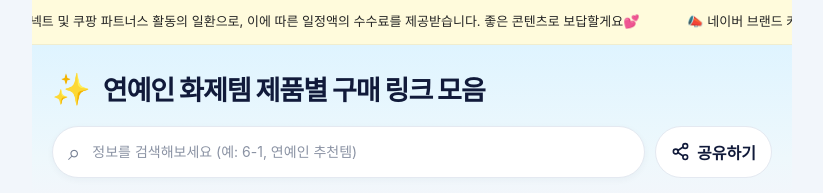
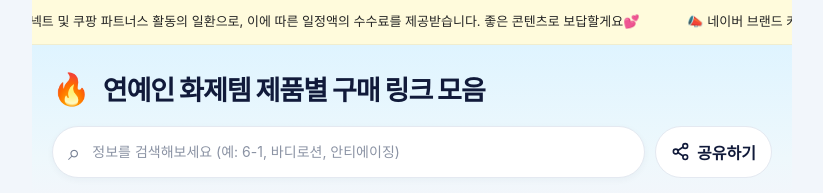
Before and after one commit to npickkr/npick-biolink, a plain HTML site: page page6.html in a window 1280 px wide. Shown: the top 193 px of the page, without its empty margins (228-1051 px from the left). Drawn offline with Linux system fonts and the light colour scheme.

Commit message:
Update page6.html

```diff
--- a/page6.html
+++ b/page6.html
@@ -178,13 +178,13 @@
 
   <section class="intro" aria-labelledby="pageTitle">
     <div class="heading">
-      <span class="plane" aria-hidden="true">✨</span>
+      <span class="plane" aria-hidden="true">🔥</span>
       <h1 id="pageTitle">연예인 화제템 제품별 구매 링크 모음</h1>
     </div>
     <div class="tools">
       <label class="search-wrap">
         <span class="search-icon" aria-hidden="true">⌕</span>
-        <input id="searchInput" type="search" placeholder="정보를 검색해보세요 (예: 6-1, 연예인 추천템)" autocomplete="off">
+        <input id="searchInput" type="search" placeholder="정보를 검색해보세요 (예: 6-1, 바디로션, 안티에이징)" autocomplete="off">
         <button id="clearSearch" class="clear" type="button" aria-label="검색어 지우기">×</button>
       </label>
       <button class="share" id="shareButton" type="button" aria-label="페이지 공유">
```
